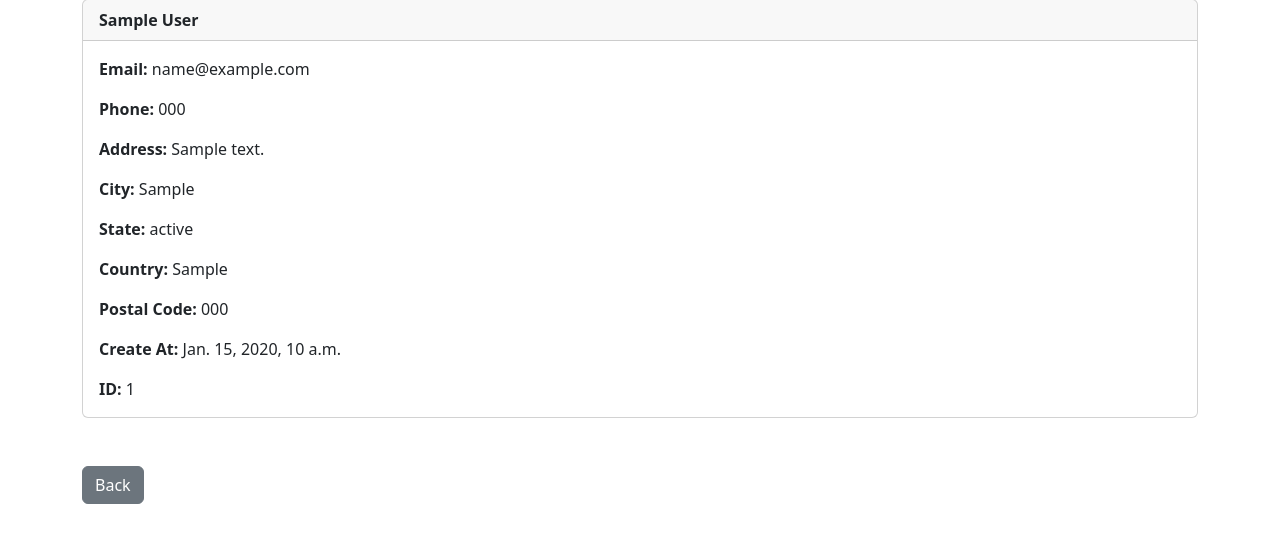
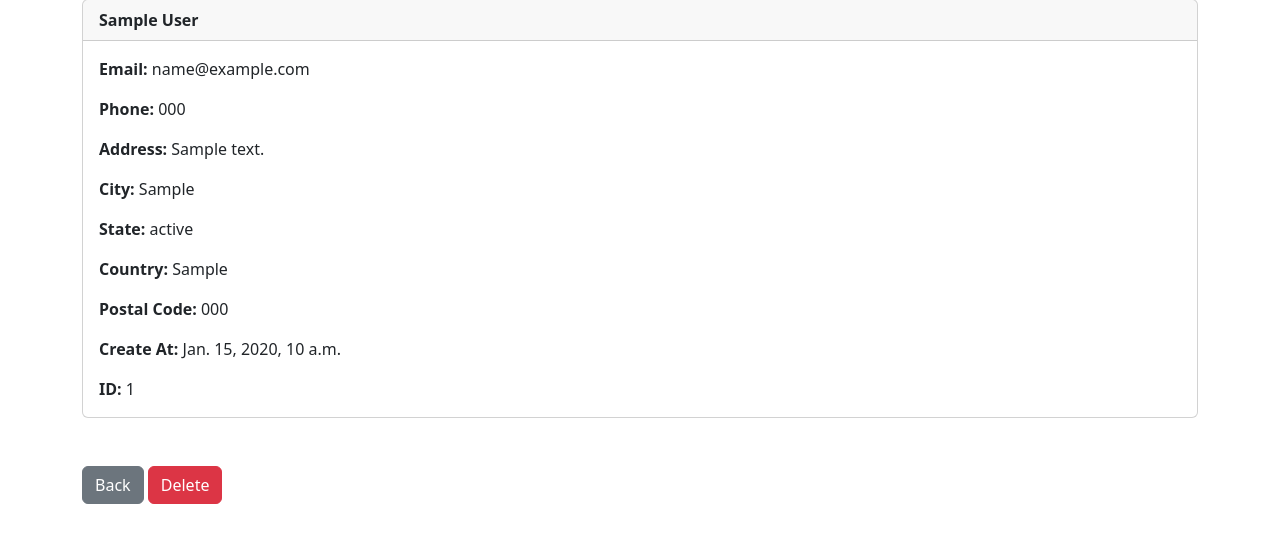
Before and after one commit to bentan-22/crm-app, a Django app: page /record/1 in a window 1280 px wide. Shown: the part 81-640 px from the top of the page. Run offline with Django 4.2, Linux system fonts and the light colour scheme; a user stored in the database is signed in; tables that the repository leaves empty hold one stand-in row (values such as "Sample post").

Commit message:
delete button and function created in record page

```diff
--- a/CRM_App/website/templates/record.html
+++ b/CRM_App/website/templates/record.html
@@ -29,5 +29,8 @@
 
 <br /><br />
 <a href="{% url 'home' %}" class="btn btn-secondary">Back</a>
+<a href="{% url 'delete_record' customer_record.id %}" class="btn btn-danger"
+  >Delete</a
+>
 
 {% endblock %}
--- a/CRM_App/website/urls.py
+++ b/CRM_App/website/urls.py
@@ -7,4 +7,6 @@ urlpatterns = [
     path("logout/", views.logout_user, name="logout"),
     path("register/", views.register_user, name="register"),
     path("record/<int:pk>", views.customer_record, name="record"),
+    path("delete_record/<int:pk>", views.delete_record, name="delete_record"),
+
 ]
--- a/CRM_App/website/views.py
+++ b/CRM_App/website/views.py
@@ -58,3 +58,14 @@ def customer_record(request, pk):
     else:
         messages.success(request, "You Must Be Logged In To View That Page...")
         return redirect('home')
+
+
+def delete_record(request, pk):
+    if request.user.is_authenticated:
+        delete_it = Record.objects.get(id=pk)
+        delete_it.delete()
+        messages.success(request, "Record Deleted Successfully...")
+        return redirect('home')
+    else:
+        messages.success(request, "You Must Be Logged In To Do That...")
+        return redirect('home')
```
